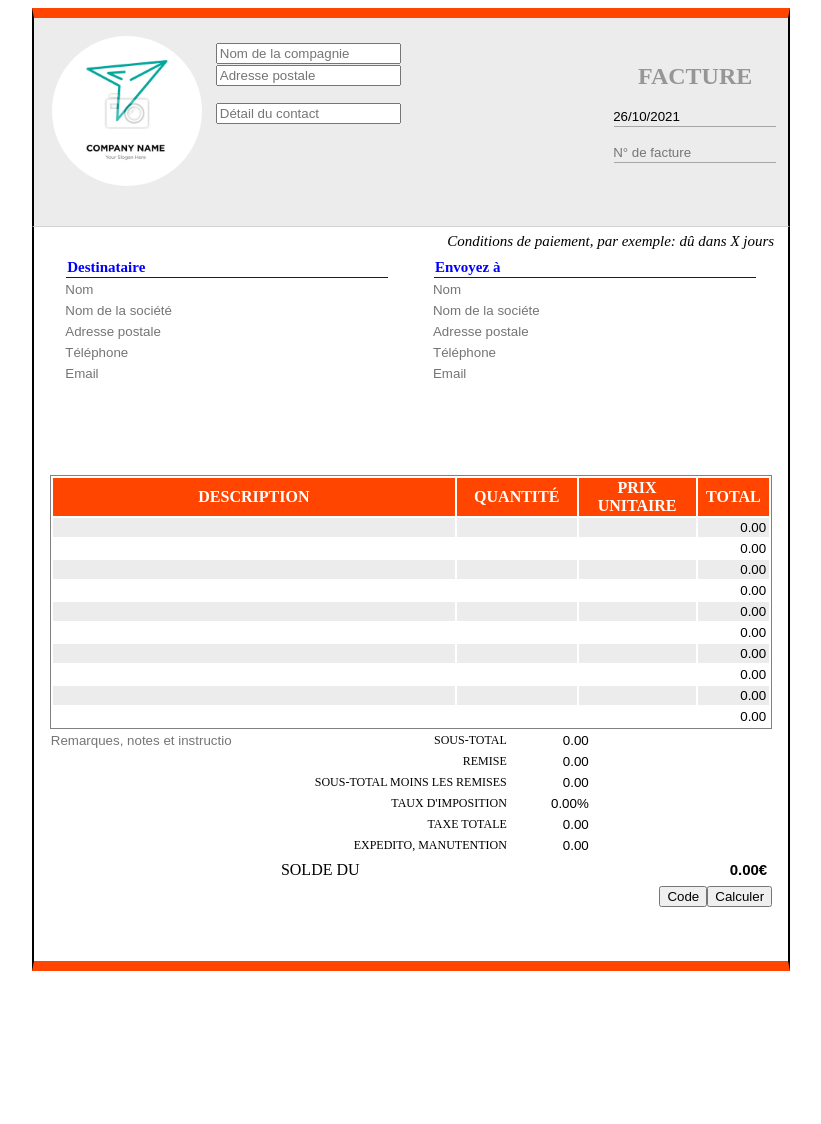
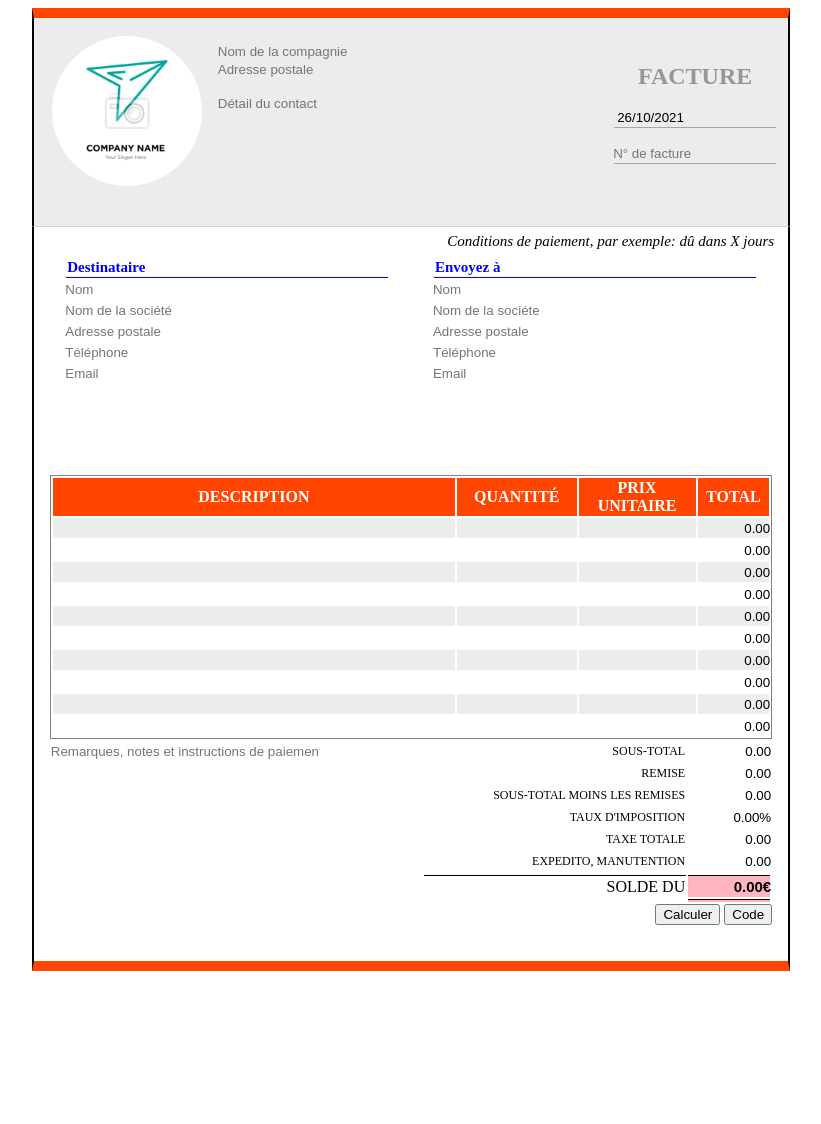
Before and after one commit to lisouche/lisouche, a PHP site: page /ppe/facture/index.html in a window 1280 px wide. Shown: the top 1124 px of the page, without its empty margins (229-1050 px from the left). Run offline with PHP 8.4, Linux system fonts and the light colour scheme.

Commit message:
Update index.css

```diff
--- a/ppe/facture/index.css
+++ b/ppe/facture/index.css
@@ -110,6 +110,12 @@ margin: auto;
 	border: 1px solid gray;
 }
 
+.table4{
+	width: 100%;
+	margin: auto;
+	text-align: right;
+}
+
 .entete3 tr td input{
 	text-align: right;
 }
@@ -127,12 +133,26 @@ table td input{
 	width: 100%;
 }
 
-input{
+input.rien{
 
 	float: right;
+	border-style: none;
+	background-color: transparent;
 }
 
 
 .gris{
 	background-color:#ECECEC;
 }
+
+.solde{
+	background-color: lightpink;
+	border-top: 1px solid black;
+	width: 80px;
+
+}
+.soldedu{
+	font-size: 16px;
+	width: 260px;
+	border-top: 1px solid black;
+}
```
